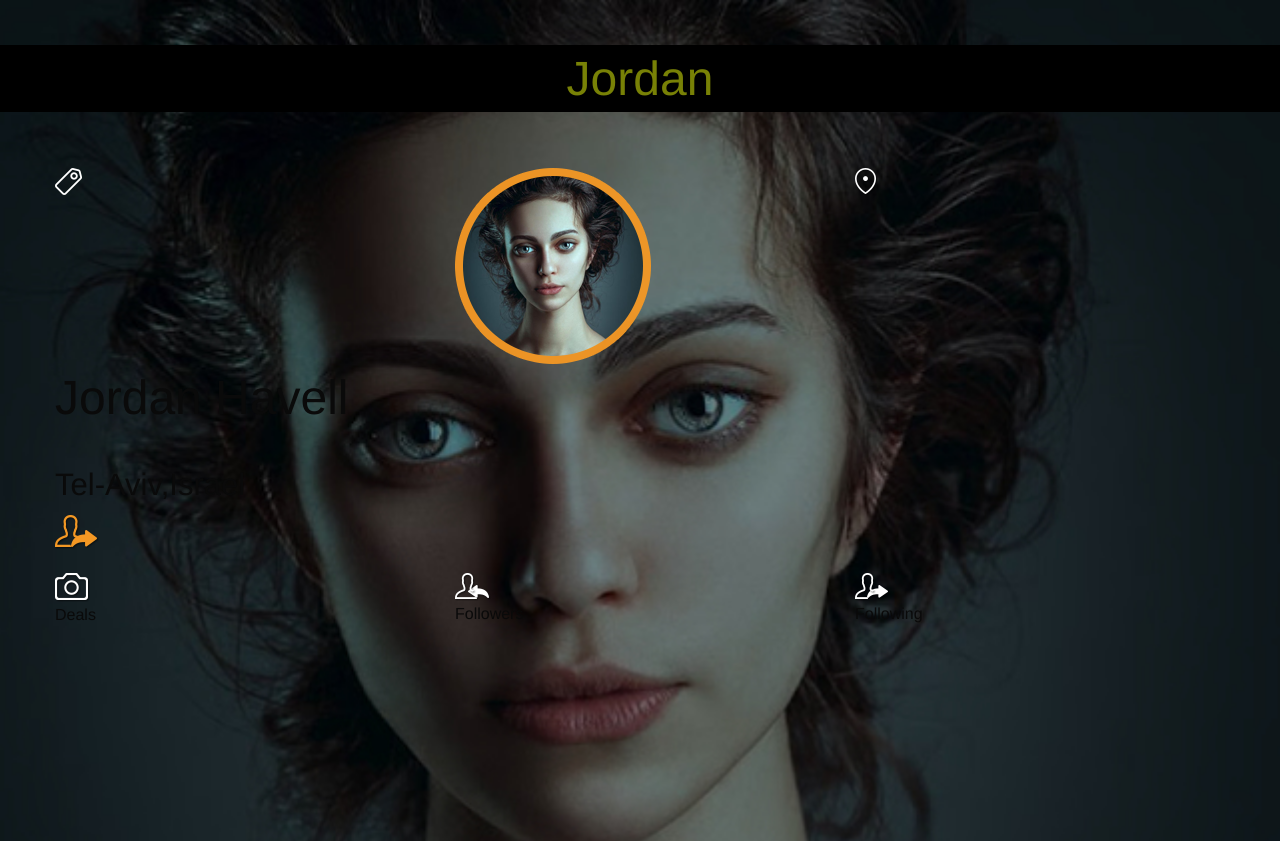
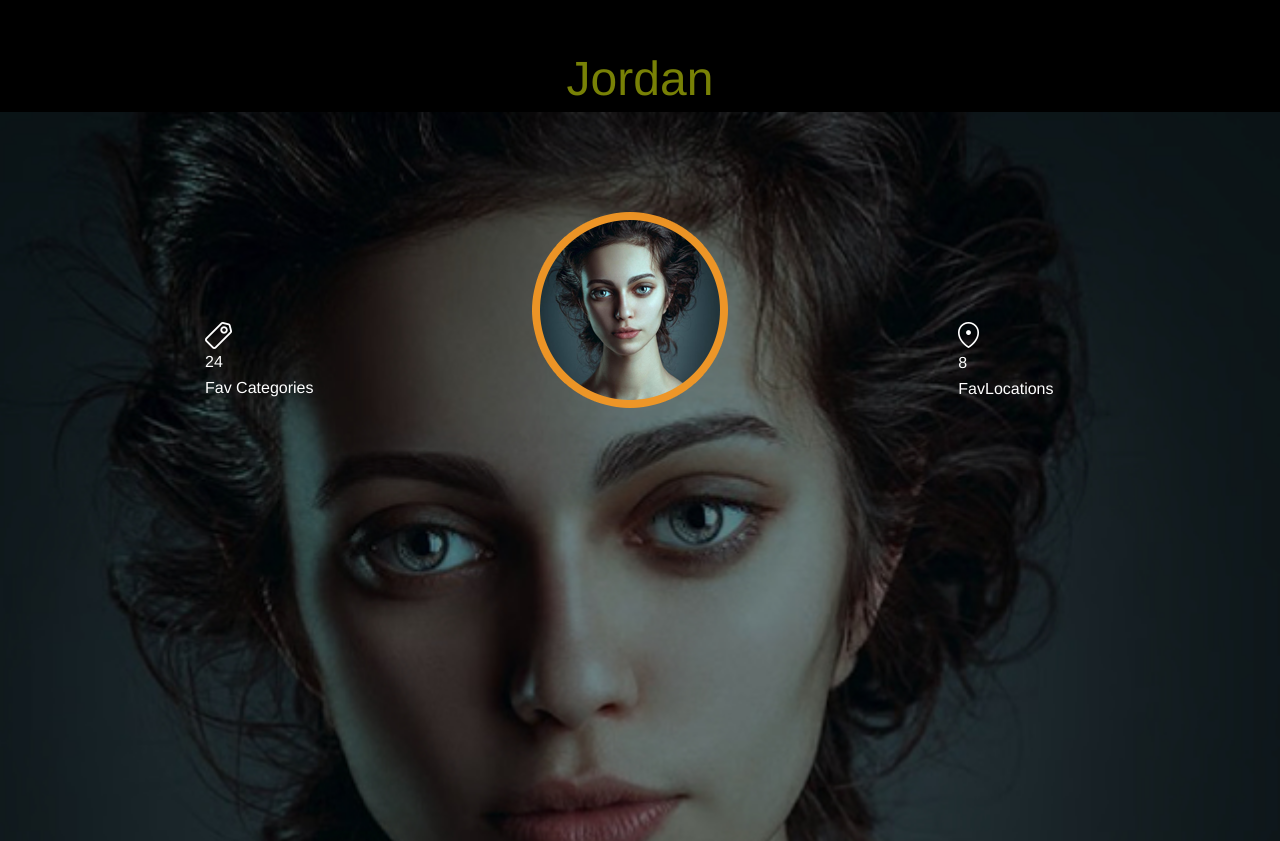
Before and after one commit to AndrewKahora/jpegselfassesment, a plain HTML site: page index.html in a window 1280 px wide. Shown: the top 841 px of the page. Drawn offline with Linux system fonts and the light colour scheme.

Commit message:
css updates

```diff
--- a/css/app.css
+++ b/css/app.css
@@ -1,12 +1,52 @@
 body{
-    background-image: url(../assets/bg.jpg);
+/*    background-image: url(../assets/bg.jpg);*/
     background-repeat: no-repeat;
-    background-size: cover
+    background-size: cover;
+
 }
 .logo{
-    margin-top: 45px;
     color: #788106;
     background: black;
-    text-align: center
+    text-align: center;
+    padding-top: 45px;
+}
+.logo h1{
+    margin: 0;
+}
+.image1{
+    padding-top: 210px;
+    padding-left: 190px;
+}
+.image2{
+     padding-top: 100px;
+    padding-left: 90px;
+}
+.image3{
+    padding-top: 210px;
+    padding-left: 90px;
 
 }
+.categories{
+    color: white;
+    padding-left: 190px;
+}
+.jordan1 > img{
+    width: 100%;
+}
+.jordan1 {
+    position: relative;
+    margin: 0;
+
+}
+.jordan2{
+    position: absolute;
+    top: 0;
+    width: 100%
+}
+.categories2{
+    color: white;
+    padding-left: 90px;
+}
+.havell{
+    padding-left: 450px;
+}
--- a/index.html
+++ b/index.html
@@ -14,37 +14,36 @@
             <h1>Jordan</h1>
           </div>
       </header>
-   <div class="body1">
+   <div class="jordan1">
+       <img src="assets/bg.jpg">
+      <div class="jordan2">
+              <div class="small-4 columns">
+       <img class="image1" src="assets/favcategories.png">
+           <p class="categories">24 <br> Fav Categories</p>
+           </div>
+          <div class="small-4 columns"><img class="image2" src="assets/img.png">
+          </div>
+        <div class="small-4 columns"><img class="image3" src="assets/favlocations.png">
+          <p class="categories2">8<br>FavLocations</p> </div>
+    </div>
 
-            <br>
-            <br>
-      <div class="row">
-    <div class="small-2 large-4 columns">
-       <img src="assets/favcategories.png">
-           </div>
-          <div class="small-4 large-4 columns"><img src="assets/img.png"></div>
-        <div class="small-6 large-4 columns"><img src="assets/favlocations.png"></div>
-    </div>
-      <div class="row">
         <div class="large-3 columns"></div>
-          <div class="large-6 columns">
+          <div class="large-12 columns">
            <h1 class="havell">Jordan Havell</h1>
               <br>
             <h3 class="location">Tel-Aviv,Israel</h3>
           </div>
         <div class="large-3 columns"></div>
-     </div>
    <div class="row">
      <div class="small-2 large-4 columns"></div>
        <div class="small-4 large-4 columns">
         <img src="assets/follow.png">
        </div>
-     <div class="small-6 large-4 columns"></div>
+     <div class="small-4 columns"></div>
   </div>
           <br>
-     <div class="row">
-       <div class="small-2 large-4 columns">
-         <img src="assets/deals.png">
+       <div class="small-4 columns">
+         <img class="" src="assets/deals.png">
            <p class="deals">Deals</p>
             </div>
                <div class="small-4 large-4 columns">
@@ -53,9 +52,8 @@
            </div>
          <div class="small-6 large-4 columns">
         <img src="assets/following.png">
-       <p class="deals">Following</p></div>
-     </div>
-    </div>
+             <p class="deals">Following</p></div>
+      </div>
     <script src="js/vendor/jquery.js"></script>
     <script src="js/vendor/what-input.js"></script>
     <script src="js/vendor/foundation.js"></script>
```
